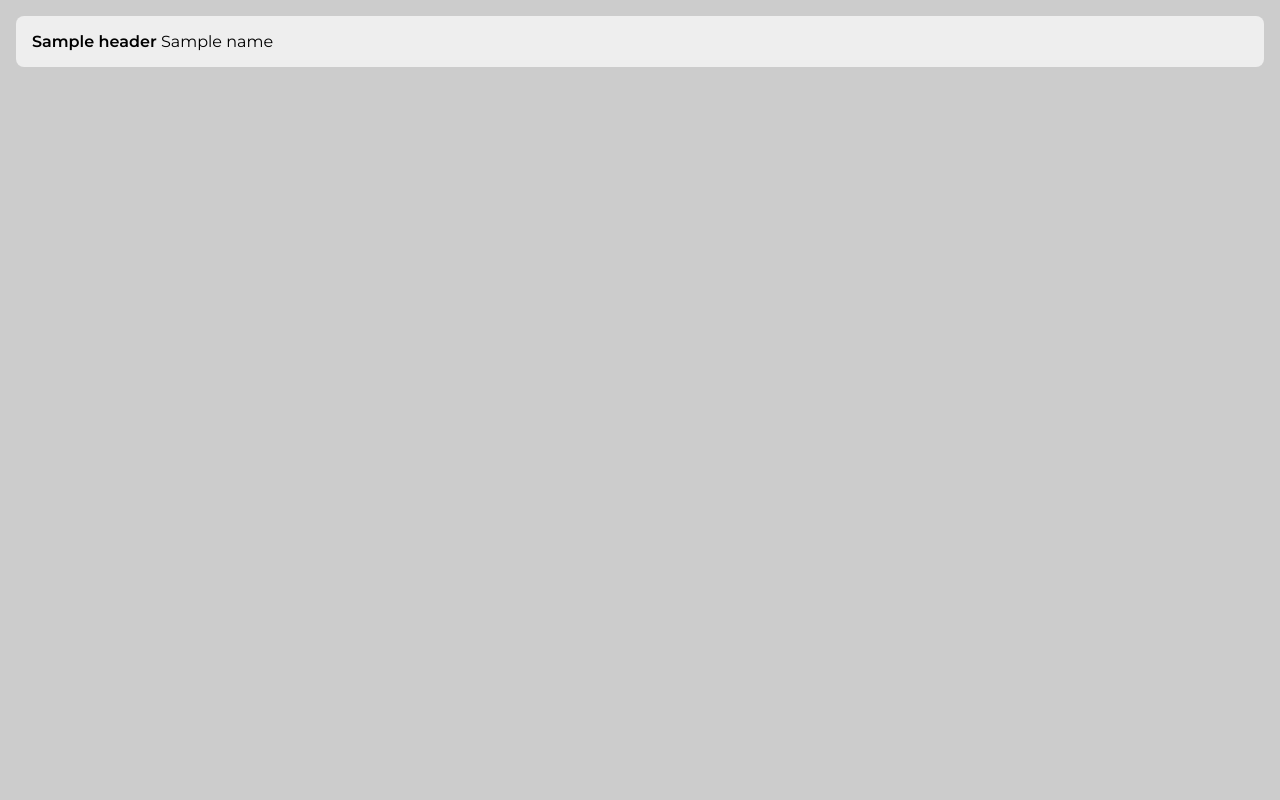
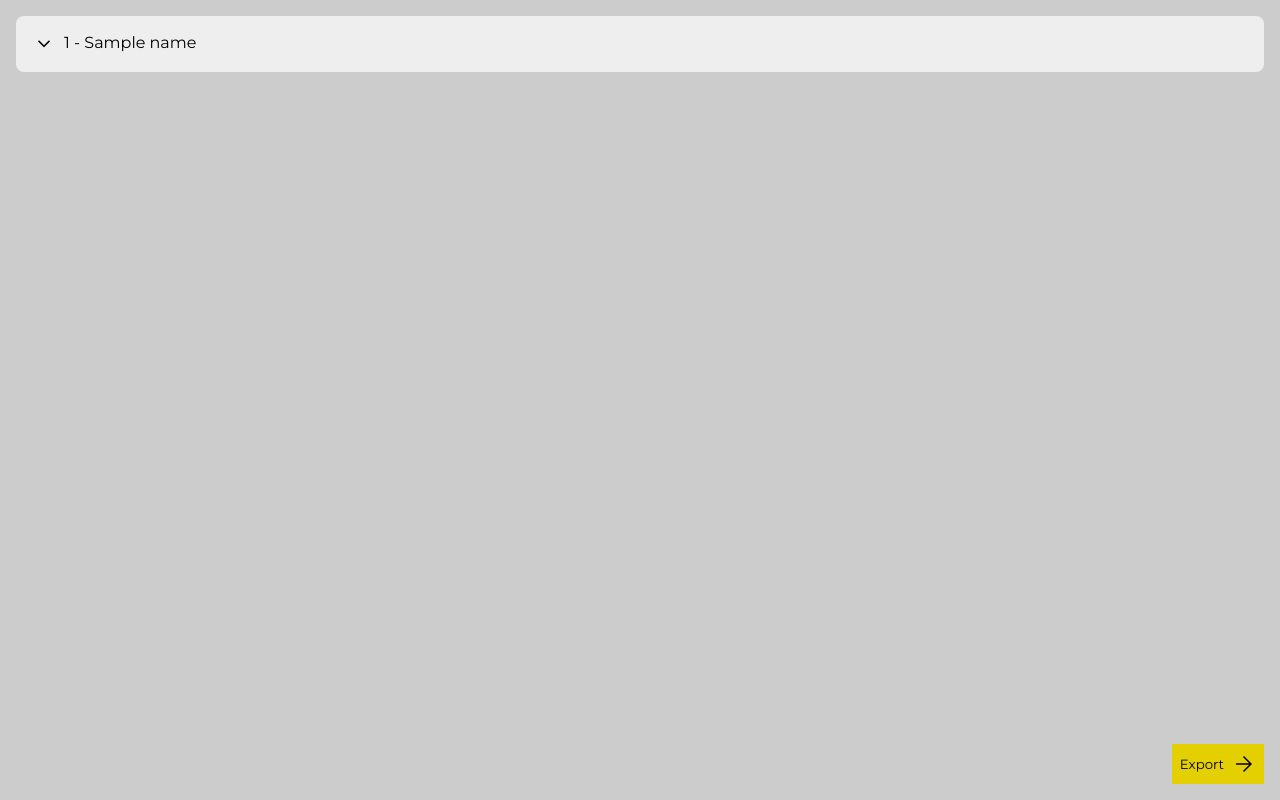
Before and after one commit to PMKielstra/Tribunal, a Flask app: template src/templates/complete.html in a window 1280 px wide. Run offline with Flask 2, Linux system fonts and the light colour scheme; the template is opened without the code that fills it: most values are stand-ins (such as "Sample title", 1, 10 or a date in 2020).

Commit message:
More features and UI improvements

```diff
--- a/src/app.py
+++ b/src/app.py
@@ -1,13 +1,16 @@
-from flask import Flask, render_template, redirect, request
+from flask import Flask, render_template, redirect, request, send_file
 from flask_fontawesome import FontAwesome
 from queue import Queue, Empty
-from io import StringIO
+from io import StringIO, BytesIO
 import csv
+import pickle
 
 from tree_mergesort import decision_ui, prepare, update_tree, BadPath
+from replace_newlines import replaceNewlines
 
 app = Flask(__name__)
 FontAwesome(app)
+replaceNewlines(app)
 
 tree = None
 paths = Queue()
@@ -48,7 +51,13 @@ def upload_data():
     if tree != None:
         return redirect("/")
 
-    csvstream = StringIO(request.files["csv"].stream.read().decode("UTF8"), newline=None)
+    uploaded_file = request.files["csv"]
+
+    if uploaded_file.mimetype not in ["text/csv", "text/plain"]:
+        load(pickle.loads(uploaded_file.stream.read()))
+        return redirect("/")
+
+    csvstream = StringIO(uploaded_file.stream.read().decode("UTF8"), newline=None)
     csvlist = list(csv.reader(csvstream))
     headers = csvlist[0]
     tree, tree_paths = prepare(csvlist[1:])
@@ -61,6 +70,44 @@ def upload_data():
         max_pass = int(request.form["max_pass"])
 
     return redirect("/")
+
+@app.route("/save")
+def save():
+    global tree, paths, paths_in_use, passed, headers, max_pass
+    data = {
+        "tree": tree,
+        "paths": list(paths.queue),
+        "paths_in_use": paths_in_use,
+        "passed": passed,
+        "headers": headers,
+        "max_pass": max_pass
+    }
+    return send_file(BytesIO(pickle.dumps(data)), download_name="Ranking.trib", mimetype="application/octet-stream")
+
+def load(data):
+    global tree, paths, paths_in_use, passed, headers, max_pass
+    tree = data["tree"]
+    paths_in_use = data["paths_in_use"]
+    passed = data["passed"]
+    headers = data["headers"]
+    max_pass = data["max_pass"]
+    for p in data["paths"]:
+        paths.put(p)
+
+@app.route("/export")
+def export():
+    global tree, max_pass, headers
+
+    if tree == None or not (tree.complete or len(passed) >= max_pass):
+        return redirect("/")
+
+    si = StringIO()
+    csvwriter = csv.writer(si)
+    csvwriter.writerow(['Original Position'] + headers)
+    for index, item in passed + (tree.elts if len(passed) < max_pass else []):
+        csvwriter.writerow([index] + item)
+
+    return send_file(BytesIO(bytes(si.getvalue(), "UTF8")), download_name="Ranking.csv", mimetype="text/csv")
 
 @app.route("/update", methods=["POST"])
 def tree_post():
--- /dev/null
+++ b/src/replace_newlines.py
@@ -0,0 +1,7 @@
+from html import escape
+
+def replace_newlines(str):
+    return "<br>".join(escape(str).split("\n"))
+
+def replaceNewlines(app):
+    app.jinja_env.globals.update(replace_newlines=replace_newlines)
--- a/src/static/style.css
+++ b/src/static/style.css
@@ -48,6 +48,12 @@ body {
     flex-grow: 0;
     padding: 16px;
     padding-top: 8px;
+    display: flex;
+    justify-content: space-between;
+}
+
+.choice-buttons {
+    flex-grow: 0;
 }
 
 .decision p, .result-elt {
@@ -129,3 +135,27 @@ div.result-elt p:first-of-type {
 div.result-elt p:last-of-type {
     margin-bottom: 0;
 }
+
+span.summary-expand {
+    user-select: none;
+    cursor: pointer;
+    vertical-align: middle;
+    margin-right: 8px;
+}
+
+div.result-details {
+    margin-top: 16px;
+}
+
+div.bottom-right-buttons {
+    position: fixed;
+    bottom: 0;
+    right: 0;
+    padding: 16px;
+    background-color: #ccc;
+}
+
+div.buffer {
+    position: unset;
+    visibility: hidden;
+}
--- a/src/templates/base.html
+++ b/src/templates/base.html
@@ -8,7 +8,6 @@
         <link href="https://fonts.googleapis.com/css2?family=Montserrat:wght@400;600&display=swap" rel="stylesheet">
         <link rel="stylesheet" href="https://fonts.googleapis.com/css2?family=Material+Symbols+Outlined:opsz,wght,FILL,GRAD@20..48,100..700,0..1,-50..200" />
         <link rel="stylesheet" href="{{ url_for("static", filename="style.css")}} ">
-        {% block scripts %}{% endblock %}
     </head>
     <body>
         {% block content %}{% endblock %}
--- a/src/templates/complete.html
+++ b/src/templates/complete.html
@@ -5,8 +5,34 @@
     <div class="results">
         {% for item in list %}
             <div class="result-elt">
-                {{ elt.display(headers, item[1]) }}
+                <div class="summary">
+                    <span role="button" aria-pressed="false" class="material-symbols-outlined summary-expand" id="summary-expand-{{loop.index}}" onclick="expand_contract('{{loop.index}}')">expand_more</span><span class="summary-title">{{item[0]}} - {{item[1][0]}}</span>
+                </div>
+                <div class="result-details" style="display: none" id="details-{{loop.index}}">
+                    {{ elt.display(headers, item[1]) }}
+                </div>
             </div>
         {% endfor %}
     </div>
+    <div class="bottom-right-buttons buffer">
+        <button class="colored"><span>Export</span><span class="material-symbols-outlined right">arrow_forward</span></button>
+    </div>
+    <div class="bottom-right-buttons">
+        <button class="colored" onclick="window.open('/export')"><span>Export</span><span class="material-symbols-outlined right">arrow_forward</span></button>
+    </div>
+    <script>
+        function expand_contract(index) {
+            const expand_contract_button = document.getElementById("summary-expand-" + index);
+            const details_container = document.getElementById("details-" + index);
+            if (expand_contract_button.innerHTML == "expand_more") {
+                details_container.style.display = "";
+                expand_contract_button.innerHTML = "expand_less";
+                expand_contract_button.ariaPressed = "true";
+            } else {
+                details_container.style.display = "none";
+                expand_contract_button.innerHTML = "expand_more";
+                expand_contract_button.ariaPressed = "false";
+            }
+        }
+    </script>
 {% endblock %}
--- a/src/templates/elt_display.html
+++ b/src/templates/elt_display.html
@@ -1,7 +1,7 @@
 {% macro display(headers, data) %}
     {% for item in data %}
         {% if item != "" %}
-        <p><span class="elt-heading">{{headers[loop.index - 1]}}</span> {{item}}</p>
+        <p><span class="elt-heading">{{headers[loop.index - 1]}}</span> {{replace_newlines(item) | safe}}</p>
         {% endif %}
     {% endfor %}
 {% endmacro %}
--- a/src/templates/input_data.html
+++ b/src/templates/input_data.html
@@ -3,8 +3,8 @@
 {% block content %}
 <form method="post" action="/input" enctype="multipart/form-data">
     <div>
-    <label for="csv">CSV with header row: </label>
-    <input type="file" name="csv" id="csv" accept=".csv">
+    <label for="csv">CSV with header row or Tribunal save file: </label>
+    <input type="file" name="csv" id="csv" accept=".csv, .trib">
     </div>
     <div>
     <label for="max_pass">Maximum number of results to accept (or leave blank):</label>
```
Also changed, not shown: src/templates/decision.html (+6 -3 lines).
